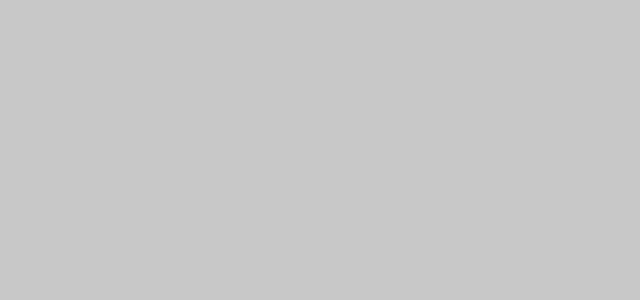
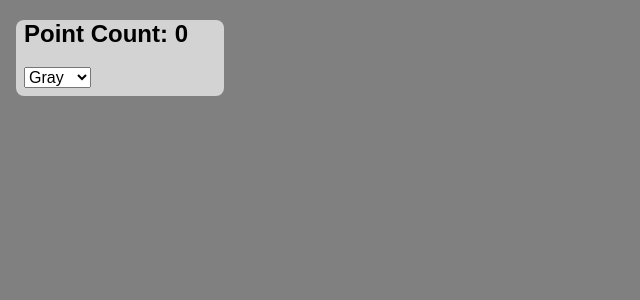
Before and after one commit to Creative-Coding-The-Hard-Way/react-p5-typescript-starter, a React app: page / in a window 1280 px wide. Shown: the top 300 px of the page, without its empty margins (0-640 px from the left). Built offline with nearby package versions, Linux system fonts and the light colour scheme; the HTML template or start-up script is replaced by a standard one.

Commit message:
use Valtio to share state between p5 and react

```diff
--- a/package.json
+++ b/package.json
@@ -65,6 +65,7 @@
     "normalize.css": "^8.0.1",
     "p5": "^1.5.0",
     "react": "^18.2.0",
-    "react-dom": "^18.2.0"
+    "react-dom": "^18.2.0",
+    "valtio": "^1.7.6"
   }
 }
--- a/src/index.module.css
+++ b/src/index.module.css
@@ -8,3 +8,13 @@
   max-width: 100%;
   max-height: 100%;
 }
+
+.infoPanel {
+  background: lightgray;
+  width: 12rem;
+  margin: 1rem;
+  padding: 0.5rem;
+  padding-top: 0rem;
+  border-radius: 0.5rem;
+  font-family: sans-serif;
+}
--- a/src/index.tsx
+++ b/src/index.tsx
@@ -4,11 +4,26 @@ import React from "react";
 import { createRoot } from "react-dom/client";
 import Sketch from "../lib/sketch";
 import * as appCssClasses from "./index.module.css";
-import MySketch from "./sketch";
+import MySketch, { store, BackgroundColor } from "./sketch";
+import { useSnapshot } from "valtio";
 
 function App() {
+  const snap = useSnapshot(store);
   return (
     <div>
+      <div className={appCssClasses.infoPanel}>
+        <h2>Point Count: {snap.pointCount}</h2>
+        <select
+          value={snap.background}
+          onChange={(event) => {
+            store.background = event.target.value as BackgroundColor;
+          }}
+        >
+          <option value="green">Green</option>
+          <option value="blue">Blue</option>
+          <option value="gray">Gray</option>
+        </select>
+      </div>
       <Sketch
         impl={new MySketch()}
         className={appCssClasses.mySketch}
--- a/src/sketch.ts
+++ b/src/sketch.ts
@@ -1,5 +1,12 @@
 import P5Sketch from "../lib/P5Sketch";
 import P5 from "p5";
+
+import { proxy } from "valtio";
+
+export type BackgroundColor = "gray" | "blue" | "green";
+export const store = proxy<{ pointCount: number; background: BackgroundColor }>(
+  { pointCount: 0, background: "gray" }
+);
 
 export default class MySketch extends P5Sketch {
   points: { x: number; y: number }[] = [];
@@ -9,10 +16,11 @@ export default class MySketch extends P5Sketch {
   }
 
   draw(p: P5): void {
-    p.background(200);
+    p.background(store.background);
 
     if (p.mouseIsPressed) {
       this.points.push({ x: p.mouseX, y: p.mouseY });
+      store.pointCount = this.points.length;
     }
 
     for (let i = 1; i < this.points.length; i++) {
@@ -24,5 +32,6 @@ export default class MySketch extends P5Sketch {
 
   mousePressed = () => {
     this.points = [];
+    store.pointCount = this.points.length;
   };
 }
```
Also changed, not shown: 1 other file (tests, documents, lock files or other folders).
